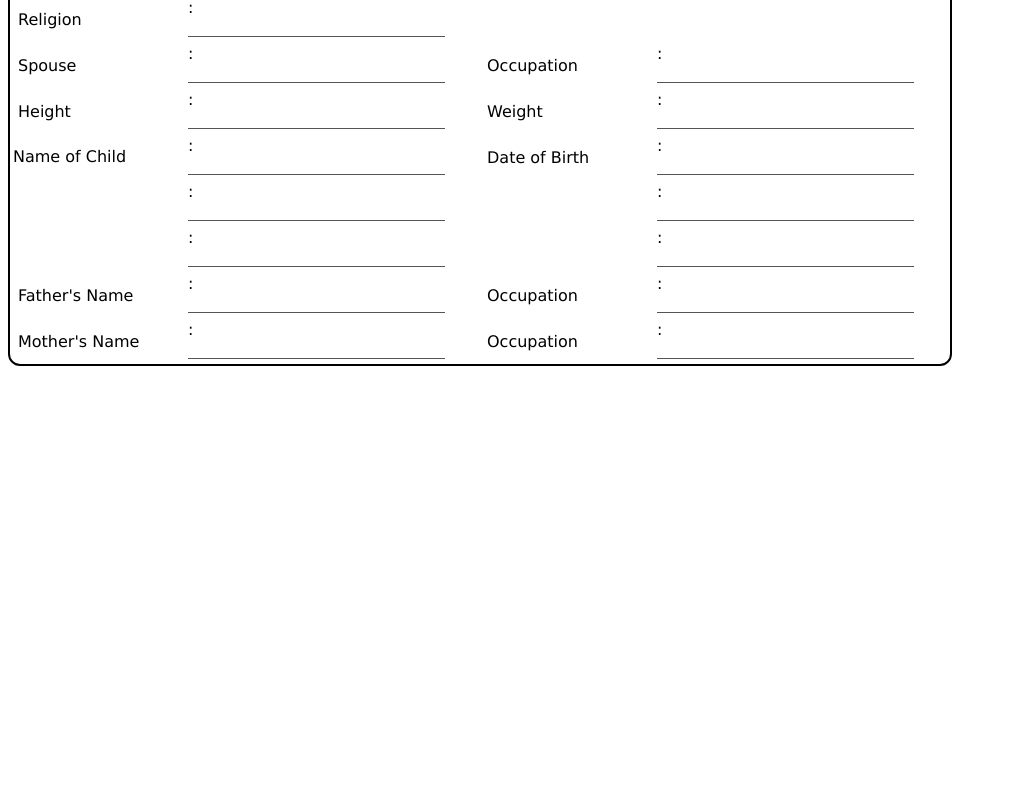
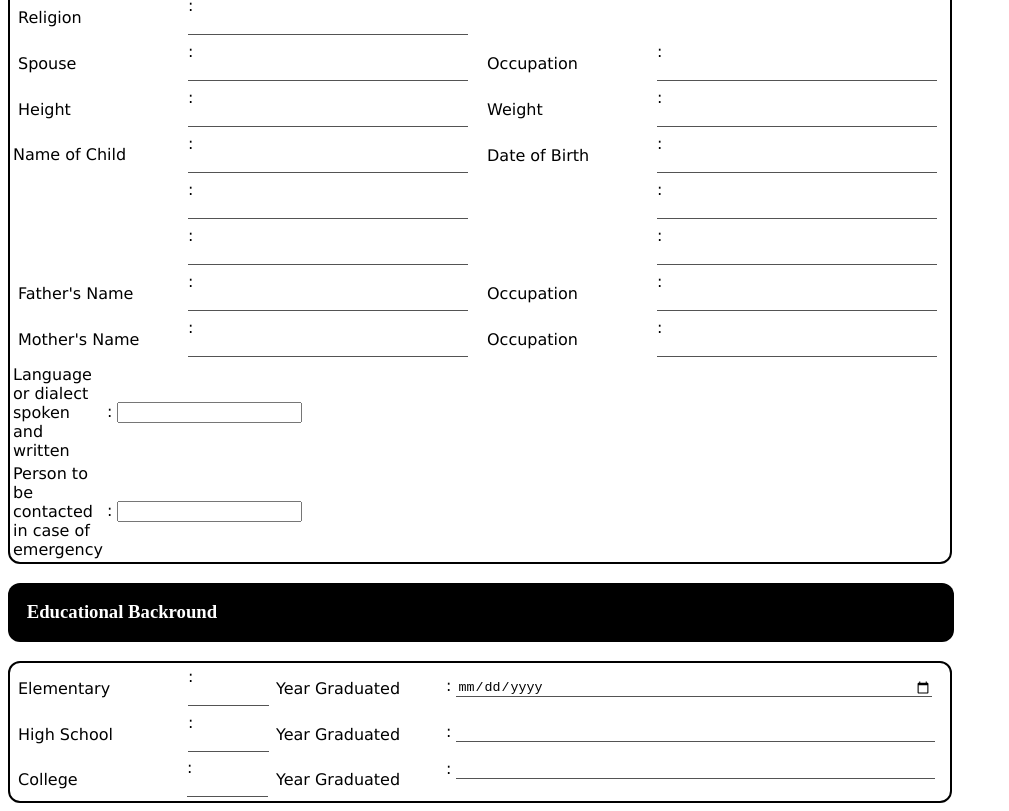
Before and after one commit to keylperez/1102QuizForm, a plain HTML site: page index.html in a window 1280 px wide. Shown: the part 562-1373 px from the top of the page, without its empty margins (0-1009 px from the left). Before the commit the page ends 936 px from the top, so only its background shows below. Drawn offline with Linux system fonts and the light colour scheme; a script that the page names is missing.

```diff
--- a/index.css
+++ b/index.css
@@ -3,12 +3,26 @@
   margin-right: 10em;
 }
 
-#psdata {
+.form {
   font-family: "Lucida Sans", "Lucida Sans Regular", "Lucida Grande",
     "Lucida Sans Unicode", Geneva, Verdana, sans-serif;
   border: 2px solid black;
   border-radius: 12px;
   margin-right: 20em;
+}
+
+input {
+  outline: 0px;
+}
+
+.Stextbox {
+  width: 100%;
+  border-width: 1px;
+  margin-bottom: 1px;
+  border-color: black;
+  border-top: none;
+  border-left: none;
+  border-right: none;
 }
 
 .tableRow {
@@ -59,6 +73,6 @@
   margin: 1px 1px;
   display: inline-block;
   text-align: left;
-  width: 90%;
+  width: 98%;
   vertical-align: middle;
 }
--- a/index.html
+++ b/index.html
@@ -14,7 +14,7 @@
     <div>
         <h1>BIO-DATA</h1>
         <h3 class="header3">PERSONAL DATA</h3>
-        <div class="psdata">
+        <div class="form">
             <form action="" method="get" id="psdata">
                 <table>
                     <tr class="tableRow">
@@ -107,17 +107,50 @@
                         <td class="labelbox"><label for="Fname" class="labels">Father's Name</label></td>
                         <td class="inputbox">: <input type="text" name="input22" id="Fname" class="textbox" autocomplete="false"></td>
                         <td class="labelbox"><label for="occupationF" class="labels">Occupation</label></td>
-                        <td class="inputbox">: <input type="text" name="input16" id="occupationF" class="textbox" autocomplete="false"></td>
+                        <td class="inputbox">: <input type="text" name="input23" id="occupationF" class="textbox" autocomplete="false"></td>
                     </tr>
                     <tr class="tableRow">
                         <td class="labelbox"><label for="Mname" class="labels">Mother's Name</label></td>
-                        <td class="inputbox">: <input type="text" name="input15 " id="Mname" class="textbox" autocomplete="false"></td>
+                        <td class="inputbox">: <input type="text" name="input24" id="Mname" class="textbox" autocomplete="false"></td>
                         <td class="labelbox"><label for="occupationM" class="labels">Occupation</label></td>
-                        <td class="inputbox">: <input type="text" name="input16" id="occupationM" class="textbox" autocomplete="false"></td>
+                        <td class="inputbox">: <input type="text" name="input25" id="occupationM" class="textbox" autocomplete="false"></td>
+                    </tr>
+                </table>
+                <table>
+                    <tr>
+                        <td><label for="language">Language or dialect spoken and written</label></td>
+                        <td style="width: 100%;">: <input type="text" name="input6 " id="language" autocomplete="false"></td>
+                    </tr>
+                    <tr>
+                        <td><label for="contactP">Person to be contacted in case of emergency</label></td>
+                        <td>: <input type="text" name="input6 " id="contactP" autocomplete="false"></td>
                     </tr>
                 </table>
             </form>
         </div>
+        <h3 class="header3">Educational Backround</h3>
+        <div class="form">
+            <form action="" method="get" id="eduBackround">
+                <table>
+                    <tr class="tableRow">
+                        <td class="labelbox"><label for="elem" class="labels">Elementary</label></td>
+                        <td class="inputbox">: <input type="text" name="input1" id="elem" class="textbox" autocomplete="false"></td>
+                        <td class="labelbox"><label for="yearGrad1" class="labels">Year Graduated</label></td>
+                        <td class="inputbox">: <input type="date" name="input2" id="yearGrad" class="textbox" autocomplete="false"></td>
+                    </tr>
+                    <tr class="tableRow">
+                        <td class="labelbox"><label for="highSchool" class="labels">High School</label></td>
+                        <td class="inputbox">: <input type="text" name="input3 " id="highSchool" class="textbox" autocomplete="false"></td>
+                        <td class="labelbox"><label for="yearGrad2" class="labels">Year Graduated</label></td>
+                        <td class="inputbox">: <input type="text" name="input4" id="yearGrad2" class="textbox" autocomplete="false"></td>
+                    </tr>
+                    <tr class="tableRow">
+                        <td class="labelbox"><label for="college" class="labels">College</label></td>
+                        <td class="labelbox">: <input type="text" name="input5 " id="college" class="textbox" autocomplete="false"></td>
+                        <td class="labelbox"><label for="yearGrad3" class="labels">Year Graduated</label></td>
+                        <td class="inputbox">: <input type="text" name="input6" id="yearGrad3" class="textbox" autocomplete="false"></td>
+                    </tr>
+                </table>
     </div>
 </body>
 </html>
```
